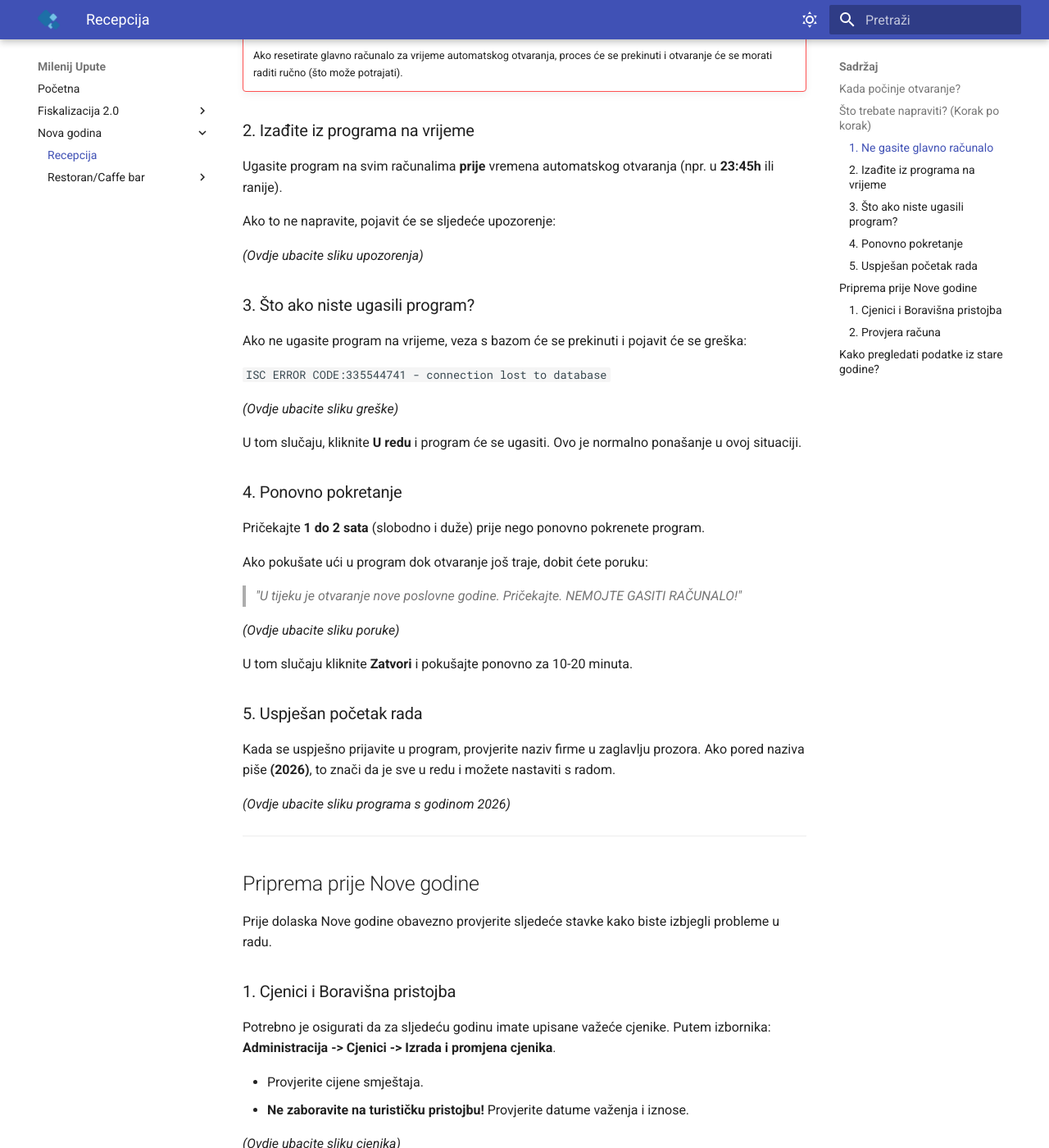
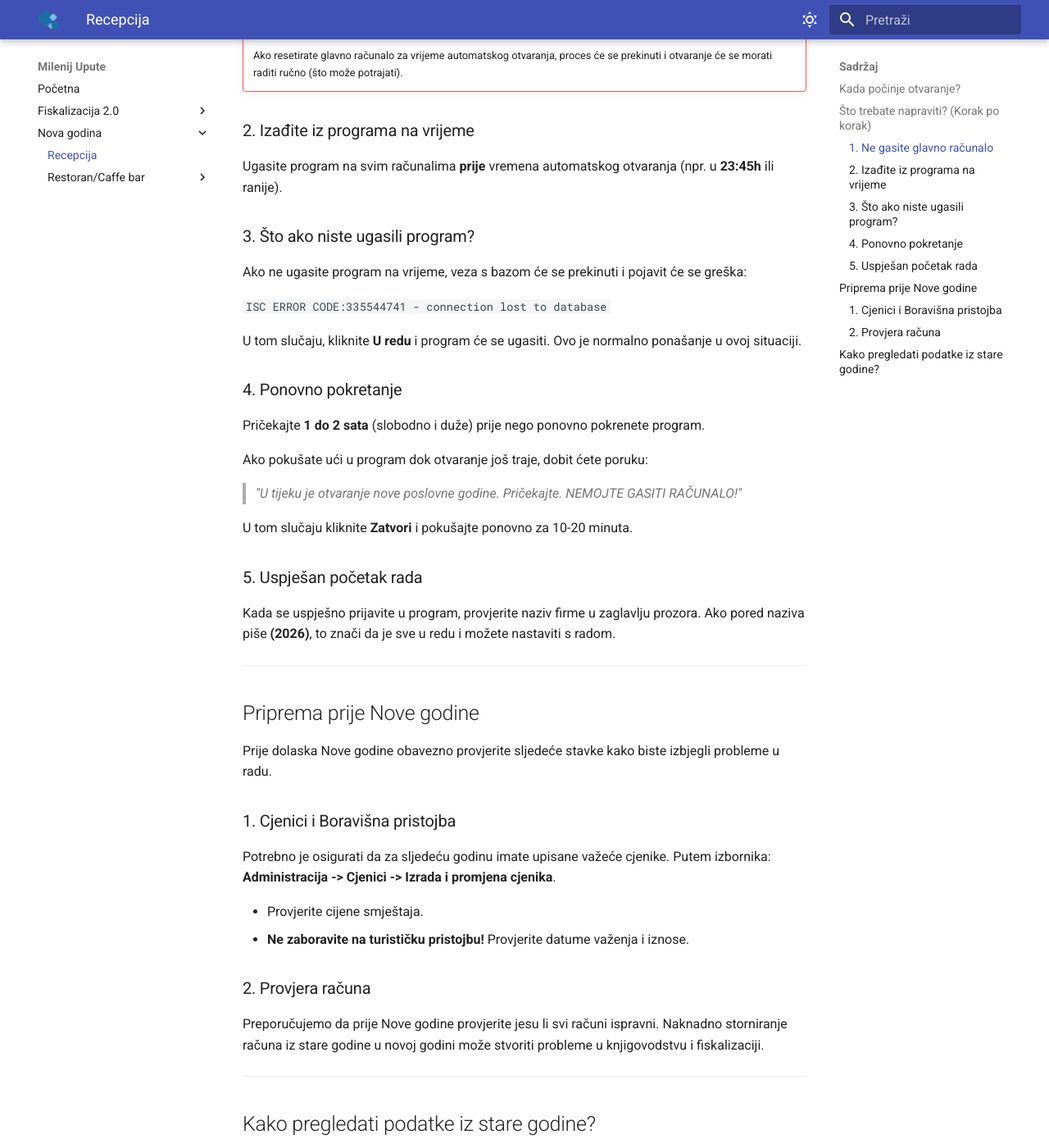
Before and after one commit to Milenij/milenij-upute, an MkDocs documentation site: the page built from docs/nova-godina/recepcija/index.md, in a window 1280 px wide and 1400 px high, scrolled down 842 px. Shown: the whole window at 82% size. Built offline with MkDocs 1.6.1 and Material for MkDocs 9.7.7, drawn with Linux system fonts in a browser that asks for light colours; some of the changed text lies outside the part shown.

Commit message:
Update Nova godina “recepcija/index”

```diff
--- a/docs/nova-godina/recepcija/index.md
+++ b/docs/nova-godina/recepcija/index.md
@@ -32,16 +32,16 @@ Glavno računalo (server) mora biti **UPALJENO** na dan otvaranja. Ne smijete ga
 ### 2. Izađite iz programa na vrijeme
 Ugasite program na svim računalima **prije** vremena automatskog otvaranja (npr. u **23:45h** ili ranije).
 
-Ako to ne napravite, pojavit će se sljedeće upozorenje:
+[//]: # "Ako to ne napravite, pojavit će se sljedeće upozorenje:"
 
-*(Ovdje ubacite sliku upozorenja)*
+[//]: # "Ovdje ubacite sliku upozorenja"
 
 ### 3. Što ako niste ugasili program?
 Ako ne ugasite program na vrijeme, veza s bazom će se prekinuti i pojavit će se greška:
 
 `ISC ERROR CODE:335544741 - connection lost to database`
 
-*(Ovdje ubacite sliku greške)*
+[//]: # "Ovdje ubacite sliku greske"
 
 U tom slučaju, kliknite **U redu** i program će se ugasiti. Ovo je normalno ponašanje u ovoj situaciji.
 
@@ -51,14 +51,14 @@ Pričekajte **1 do 2 sata** (slobodno i duže) prije nego ponovno pokrenete prog
 Ako pokušate ući u program dok otvaranje još traje, dobit ćete poruku:
 > *"U tijeku je otvaranje nove poslovne godine. Pričekajte. NEMOJTE GASITI RAČUNALO!"*
 
-*(Ovdje ubacite sliku poruke)*
+[//]: # "Ovdje ubacite sliku poruke"
 
 U tom slučaju kliknite **Zatvori** i pokušajte ponovno za 10-20 minuta.
 
 ### 5. Uspješan početak rada
 Kada se uspješno prijavite u program, provjerite naziv firme u zaglavlju prozora. Ako pored naziva piše **(2026)**, to znači da je sve u redu i možete nastaviti s radom.
 
-*(Ovdje ubacite sliku programa s godinom 2026)*
+[//]: # "Ovdje ubacite sliku programa s godinom"
 
 ---
 
@@ -73,7 +73,7 @@ Putem izbornika: **Administracija -> Cjenici -> Izrada i promjena cjenika**.
 * Provjerite cijene smještaja.
 * **Ne zaboravite na turističku pristojbu!** Provjerite datume važenja i iznose.
 
-*(Ovdje ubacite sliku cjenika)*
+[//]: # "Ovdje ubacite sliku cijenika"
 
 ### 2. Provjera računa
 Preporučujemo da prije Nove godine provjerite jesu li svi računi ispravni. Naknadno storniranje računa iz stare godine u novoj godini može stvoriti probleme u knjigovodstvu i fiskalizaciji.
@@ -89,4 +89,4 @@ Kada je nova godina (2026.) otvorena, ako se želite vratiti i pogledati podatke
 3.  U prozoru koji se otvori, mišem odaberite željenu godinu (npr. 2025. godina).
 4.  Pritisnite dugme **Odabir**.
 
-*(Ovdje ubacite sliku odabira godine)*
+[//]: # "Ovdje ubacite sliku odabira godine"
```
